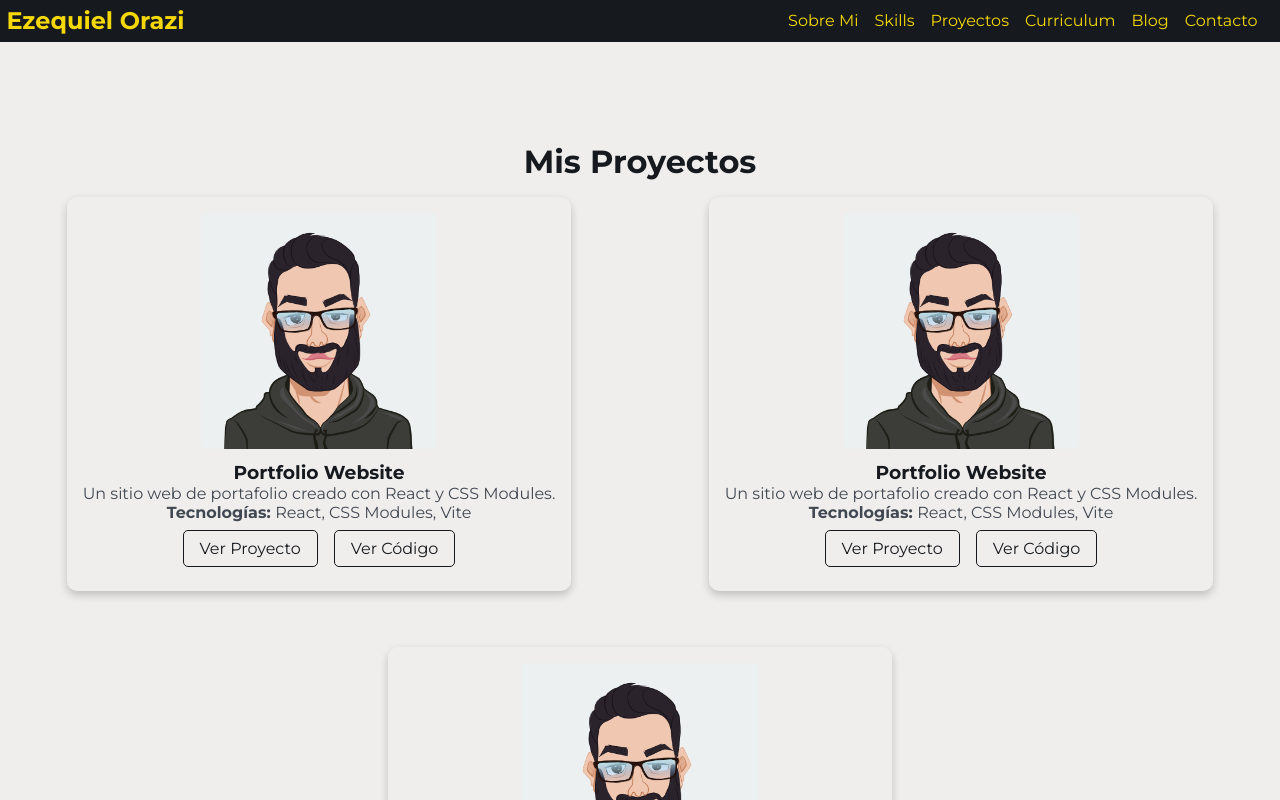
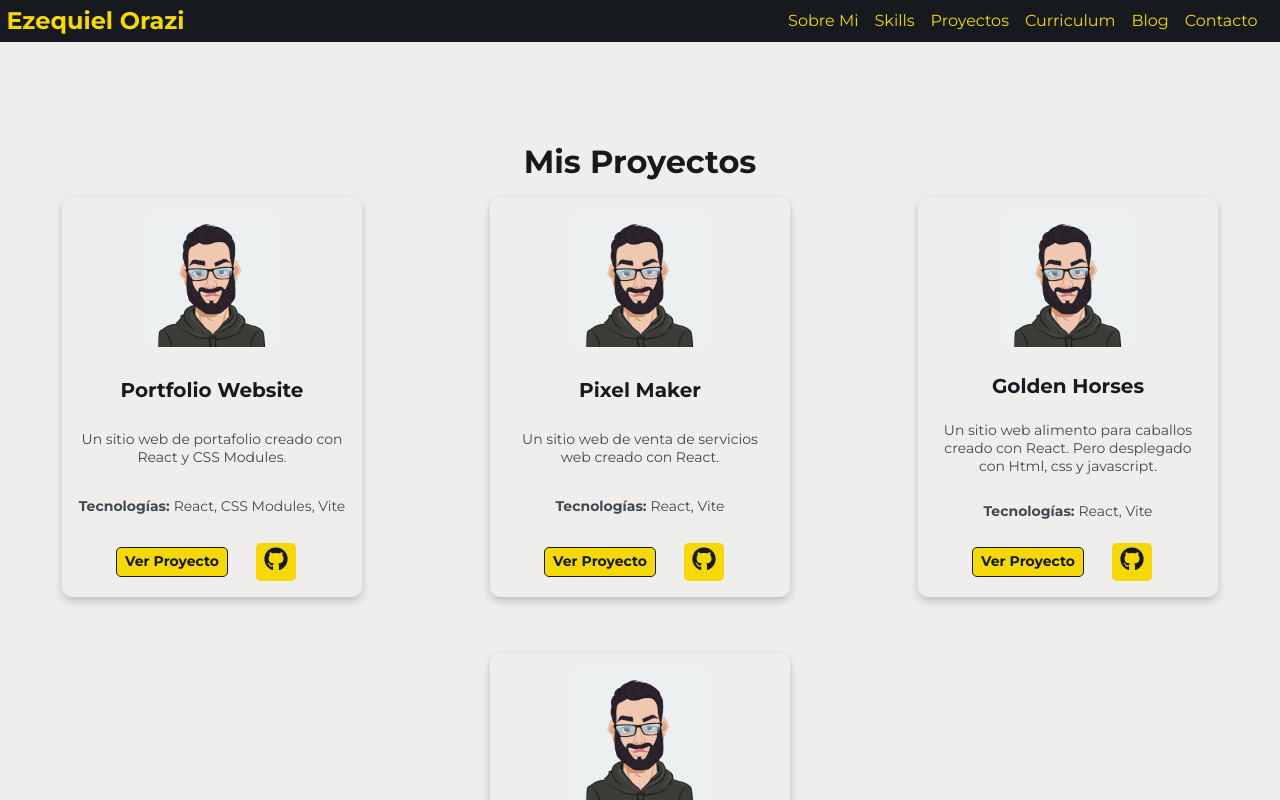
Before and after one commit to Ezzeorazi/mi-portafolio, a React (Vite) app: page /project in a window 1280 px wide. Shown: the top 800 px of the page. Built offline with nearby package versions, Linux system fonts and the light colour scheme.

Commit message:
repareciones varias

```diff
--- a/src/components/Gallery/Gallery.jsx
+++ b/src/components/Gallery/Gallery.jsx
@@ -1,6 +1,6 @@
-import React from 'react';
-import ProjectCard from '../ProjectCard/ProjectCard';
-import styles from './Gallery.module.css';
+import React from "react";
+import ProjectCard from "../ProjectCard/ProjectCard";
+import styles from "./Gallery.module.css";
 
 const Gallery = ({}) => {
   const proyectos = [
@@ -10,38 +10,47 @@ const Gallery = ({}) => {
       description: "Un sitio web de portafolio creado con React y CSS Modules.",
       image: "AvatarMaker.png",
       technologies: ["React", "CSS Modules", "Vite"],
-		  liveLink: "https://ejemplo.com",
-		  repoLink: "https://github.com/ejemplo/portafolio",
+      liveLink: "https://ezequiel-orazi.online",
+      repoLink: "https://github.com/Ezzeorazi/mi-portafolio.git",
     },
     {
       id: 2,
-			title: "Portfolio Website",
-			description: "Un sitio web de portafolio creado con React y CSS Modules.",
+      title: "Pixel Maker",
+      description: "Un sitio web de venta de servicios web creado con React.",
       image: "AvatarMaker.png",
-			technologies: ["React", "CSS Modules", "Vite"],
-			liveLink: "https://ejemplo.com",
-			repoLink: "https://github.com/ejemplo/portafolio",
+      technologies: ["React", "Vite"],
+      liveLink: "https://pixelmaker.com.ar",
+      repoLink: "https://github.com/Ezzeorazi/Pixel-react.git",
     },
     {
       id: 3,
-			title: "Portfolio Website",
-			description: "Un sitio web de portafolio creado con React y CSS Modules.",
+      title: "Golden Horses",
+      description:
+        "Un sitio web alimento para caballos creado con React. Pero desplegado con Html, css y javascript.",
       image: "AvatarMaker.png",
-			technologies: ["React", "CSS Modules", "Vite"],
-			liveLink: "https://ejemplo.com",
-			repoLink: "https://github.com/ejemplo/portafolio",
-		  }
+      technologies: ["React", "Vite"],
+      liveLink: "https://goldenhorses.com.ar",
+      repoLink: "https://github.com/Ezzeorazi/GoldenReact.git",
+    },
+    {
+      id: 3,
+      title: "FitBites",
+      description:
+        "Un sitio web de venta de alimentos saludables creado con Wordpress. Cuenta con una tienda online y un blog.",
+      image: "AvatarMaker.png",
+      technologies: ["Wordpress", "Woocomerce", "Astra"],
+      liveLink: "https://fitbitescr.com",
+    },
     // Otros proyectos aquí
   ];
 
   return (
     <div className={styles.gallery}>
-		  {proyectos.map(proyecto => (
+      {proyectos.map((proyecto) => (
         <ProjectCard key={proyecto.id} {...proyecto} />
       ))}
     </div>
   );
 };
 
-
 export default Gallery;
--- a/src/components/Loading/Loading.jsx
+++ b/src/components/Loading/Loading.jsx
@@ -5,7 +5,7 @@ const Loading = () => {
   return (
     <div className={styles.loading}>
       <div className={styles.spinner}></div>
-      <p>Cargando para que vaya todo de maravilla</p>
+      <p className={styles.texto}>Cargando para que vaya todo de maravilla.</p>
     </div>
   );
 };
--- a/src/components/Loading/Loading.module.css
+++ b/src/components/Loading/Loading.module.css
@@ -8,8 +8,8 @@
   }
 
   .spinner {
-    border: 4px solid rgba(0, 0, 0, 0.1);
-    border-left-color: var(--color-dark);
+    border: 4px solid var(--color-dark);
+    border-left-color: var(--color-yellow);
     border-radius: 50%;
     width: 40px;
     height: 40px;
@@ -21,3 +21,9 @@
       transform: rotate(360deg);
     }
   }
+
+  .texto {
+    margin: 20px;
+    font-size: 1.5rem;
+    color: var(--color-dark);
+  }
--- a/src/components/ProjectCard/ProjectCard.jsx
+++ b/src/components/ProjectCard/ProjectCard.jsx
@@ -1,5 +1,6 @@
 import React from 'react';
 import styles from './ProjectCard.module.css';
+import { FaGithub } from 'react-icons/fa';
 
 const ProjectCard = ({ title, description, image, technologies, liveLink, repoLink }) => {
   return (
@@ -10,11 +11,16 @@ const ProjectCard = ({ title, description, image, technologies, liveLink, repoLi
       <p><strong>Tecnologías: </strong>{technologies.join(", ")}</p>
       <div className={styles.links}>
         <a href={liveLink} target="_blank" rel="noopener noreferrer">Ver Proyecto</a>
-		  <a href={repoLink} target="_blank" rel="noopener noreferrer">Ver Código</a>
+        {repoLink && (
+			<div className={styles.link}>
+          <a href={repoLink} target="_blank" rel="noopener noreferrer" className={styles.githubIcon}>
+            <FaGithub />
+          </a>
+		  </div>
+        )}
       </div>
     </div>
   );
 };
 
-
 export default ProjectCard;
--- a/src/components/ProjectCard/ProjectCard.module.css
+++ b/src/components/ProjectCard/ProjectCard.module.css
@@ -5,34 +5,66 @@
   box-shadow: 0 4px 8px rgba(0, 0, 0, 0.2);
   text-align: center;
   margin: 1rem;
+  width: 300px; /* Establecer un ancho fijo */
+  height: 400px; /* Establecer una altura fija */
+  display: flex;
+  flex-direction: column;
+  justify-content: space-between;
 }
 
 .card img {
   max-width: 100%;
   height: auto;
   border-radius: 5px;
+  align-self: center;
 }
 
 .card h3 {
   color: var(--color-dark);
   margin-top: 0.5rem;
+  font-size: 1.25rem; /* Ajustar el tamaño de la fuente */
 }
 
 .card p {
   color: var(--color-gray);
+  font-size: 0.875rem; /* Ajustar el tamaño de la fuente */
+  margin: 0.25rem 0; /* Reducir el margin */
+}
+
+.links {
+  display: flex;
+  justify-content: center;
+  gap: 0.5rem; /* Espacio entre los enlaces */
 }
 
 .links a {
+  background-color: var(--color-yellow);
   display: inline-block;
-    margin: 0.5rem;
-    padding: 0.5rem 1rem;
+  margin: 0.25rem; /* Reducir el margin */
+  padding: 0.25rem 0.5rem; /* Reducir el padding */
   text-decoration: none;
   color: var(--color-dark);
   border: 1px solid var(--color-dark);
   border-radius: 5px;
+  transition: color 0.3s ease;
+  font-size: 0.875rem; /* Ajustar el tamaño de la fuente */
+  font-weight: 600;
 }
 
 .links a:hover {
-    background-color: var(--color-yellow);
+  background-color: var(--color-pink);
   color: var(--color-dark);
 }
+
+.link .githubIcon {
+  color: var(--color-dark);
+  font-size: 1.5rem;
+  margin: 0 1rem;
+  transition: color 0.3s ease;
+  border: none;
+}
+
+.link .githubIcon:hover {
+  background-color: var(--color-yellow);
+  color: var(--color-pink);
+}
--- a/src/pages/Skills/Skills.jsx
+++ b/src/pages/Skills/Skills.jsx
@@ -34,13 +34,15 @@ const Skills = ({}) => {
           <li>IntelliJ IDEA, VSCode</li>
           <li>SEO (Optimización para motores de búsqueda)</li>
           <li>WordPress & WooCommerce</li>
+          <li>PostgreSQL</li>
+
         </ul>
 
         {/* Logros y Certificaciones */}
         <h3 className={styles.subtitle}>Logros y Certificaciones</h3>
         <ul className={styles.certList}>
-          <li>Certificación en Java y React – <strong>NEORIS Labs</strong></li>
-          <li>Participación en el programa <strong>NEORIS Labs - LAB JAVA+REACT</strong> (2024)</li>
+          <li>Certificación en Desarrollo Fullstack con tecnologías MERN <strong>Devschool Academy</strong>(2023)</li>
+          <li>Participación en el programa <strong>NEORIS Labs - LAB JAVA+SPRINGBOOT+REACT</strong> (2024)</li>
           <li>Más de 3 años de experiencia en desarrollo web con <strong>WordPress</strong> y <strong>VTEX</strong></li>
         </ul>
 		</div>
--- a/src/pages/SobreMi/SobreMi.jsx
+++ b/src/pages/SobreMi/SobreMi.jsx
@@ -23,12 +23,25 @@ const SobreMi = () => {
         <h2 className={styles.title}>Sobre mí</h2>
         <p className={styles.bio}>
           Soy Ezequiel Orazi, desarrollador Fullstack con experiencia en la
-          creación de aplicaciones web eficientes y escalables. Me especializo
-          en tecnologías modernas como <strong>React</strong>,{" "}
-          <strong>Node.js</strong> y <strong>Spring Boot</strong>. Disfruto
-          resolviendo problemas complejos con soluciones innovadoras. Mi
-          motivación es aprender constantemente y aplicar mis conocimientos para
-          crear experiencias de usuario únicas y funcionales.
+          creación de aplicaciones web eficientes y escalables. Luego de 8 años
+          de trabajo en la industria de la construcción, decidí enfocarme en mi
+          verdadera pasión: el desarrollo web. Actualmente, me especializo en
+          tecnologías como <strong>React</strong>,<strong> Node.js</strong>,{" "}
+          <strong>Spring Boot</strong>, <strong>Next.js</strong> y <strong>Wordpress</strong> siempre
+          buscando soluciones innovadoras a desafíos complejos.
+          <br />
+          <br />
+          Mi enfoque en el trabajo está guiado por la eficiencia, utilizando
+          metodologías ágiles como <strong>Scrum</strong> y control de versiones
+          con <strong>Git Flow</strong>. Colaboro con una diseñadora gráfica y
+          un especialista en SEO para ofrecer experiencias completas y de
+          calidad, siempre priorizando la experiencia de usuario.
+          <br />
+          <br />
+          Mi filosofía profesional es comprender las necesidades del cliente
+          como si fueran propias, aplicando creatividad y atención al detalle en
+          cada proyecto. Me apasionan los desafíos "locos" o complejos que me
+          permiten crecer y aprender constantemente.
         </p>
       </div>
 
```
Also changed, not shown: 1 other file (tests, documents, lock files or other folders). Lines whose indentation alone changed are shown as unchanged.
